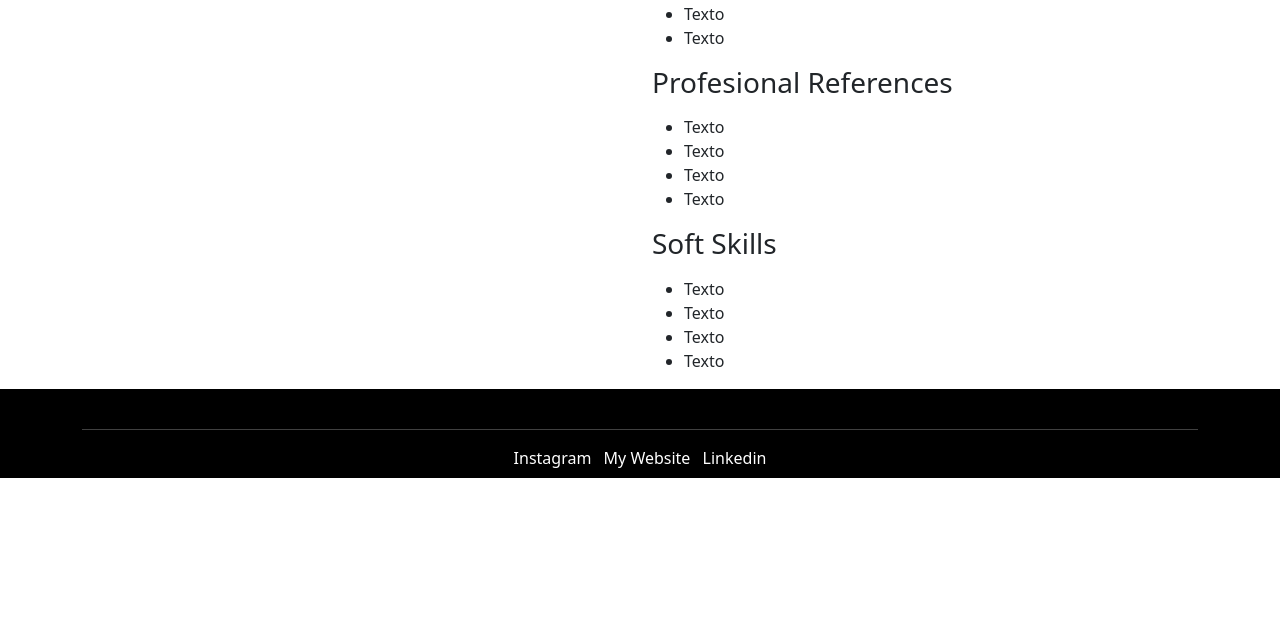
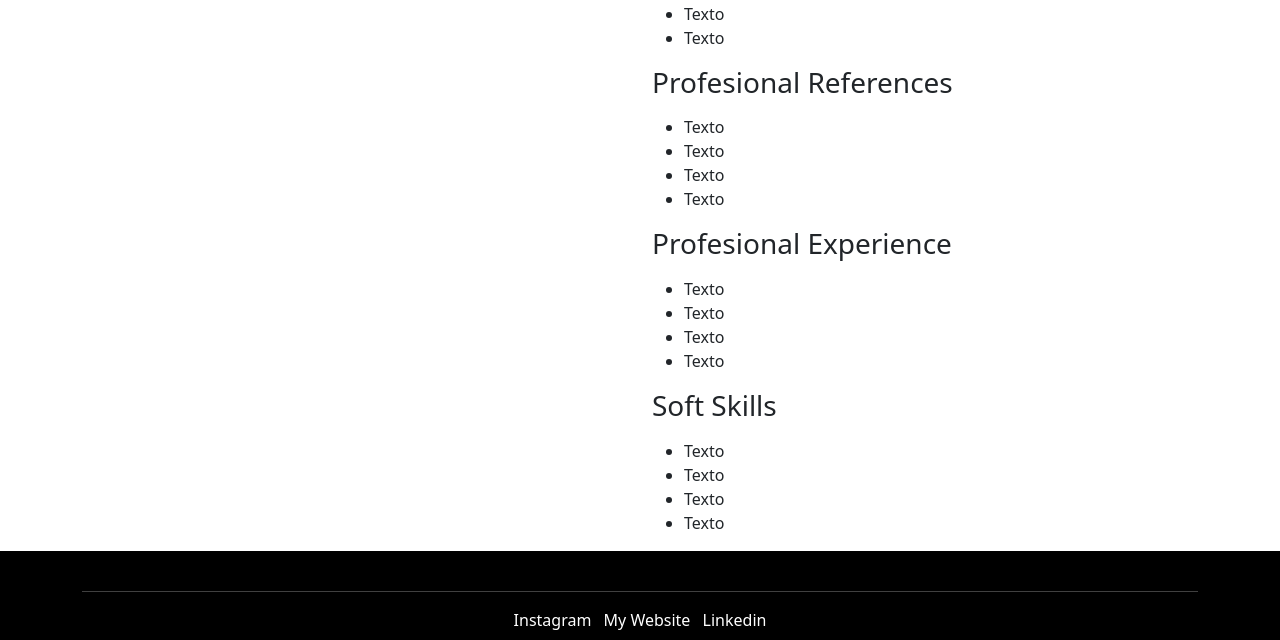
Before and after one commit to SrDavidC/django_webblog, a Django app: page /resume in a window 1280 px wide. Shown: the part 502-1142 px from the top of the page. Before the commit the page ends 980 px from the top, so only its background shows below. Run offline with Django 5.2, Linux system fonts and the light colour scheme.

Commit message:
fix: minor issues and missing information

```diff
--- a/templates/resume.html
+++ b/templates/resume.html
@@ -50,6 +50,15 @@
                     </ul>
                 </div>
                 <div>
+                    <h3 class="mb-3">Profesional Experience</h3>
+                    <ul>
+                        <li>Texto</li>
+                        <li>Texto</li>
+                        <li>Texto</li>
+                        <li>Texto</li>
+                    </ul>
+                </div>
+                <div>
                     <h3 class="mb-3">Soft Skills</h3>
                     <ul>
                         <li>Texto</li>
```
Also changed, not shown: templates/index.html (+8 -0 lines).
